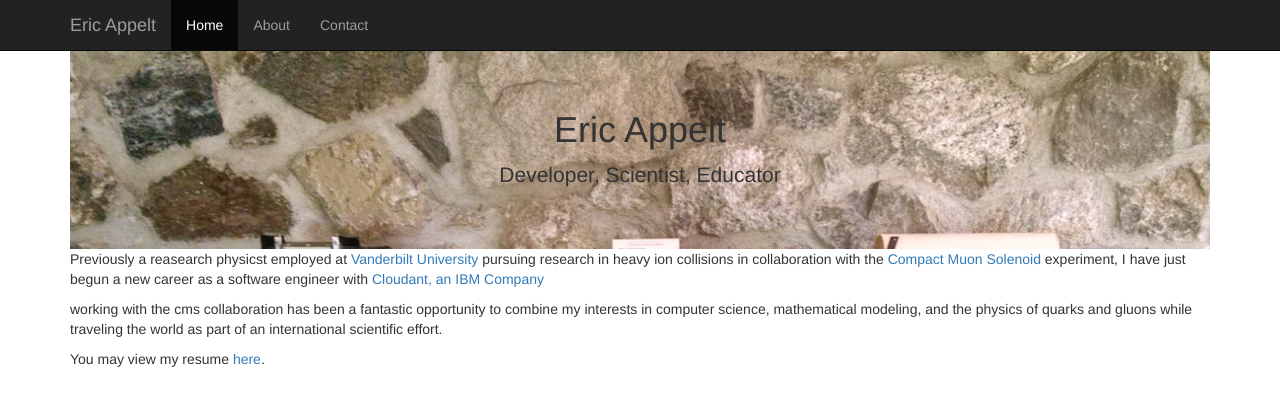
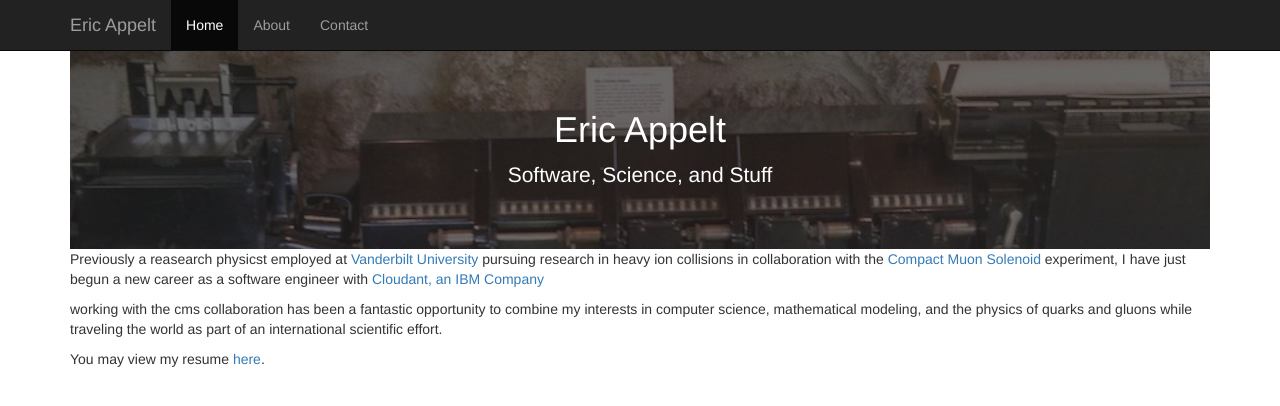
Before and after one commit to appeltel/appeltel.github.io, a plain HTML site: page index.html in a window 1280 px wide. Drawn offline with nearby package versions, Linux system fonts and the light colour scheme.

Commit message:
Better banner image and subtitle text

```diff
--- a/css/site-basic.css
+++ b/css/site-basic.css
@@ -4,7 +4,8 @@ body {
 .site-basic {
   padding: 40px 15px;
   text-align: center;
-  background-image: url(/images/banner.jpg);
+  color: white;
+  background-image: url(/images/banner2.jpg);
   background-repeat: no-repeat;
   background-position: top;
   background-size: cover;
--- a/index.html
+++ b/index.html
@@ -54,7 +54,7 @@
 
       <div class="site-basic">
         <h1>Eric Appelt</h1>
-        <p class="lead">Developer, Scientist, Educator</p>
+        <p class="lead">Software, Science, and Stuff</p>
       </div>
 
     </div><!-- /.container -->
```
Also changed, not shown: images/banner2.jpg (added).
